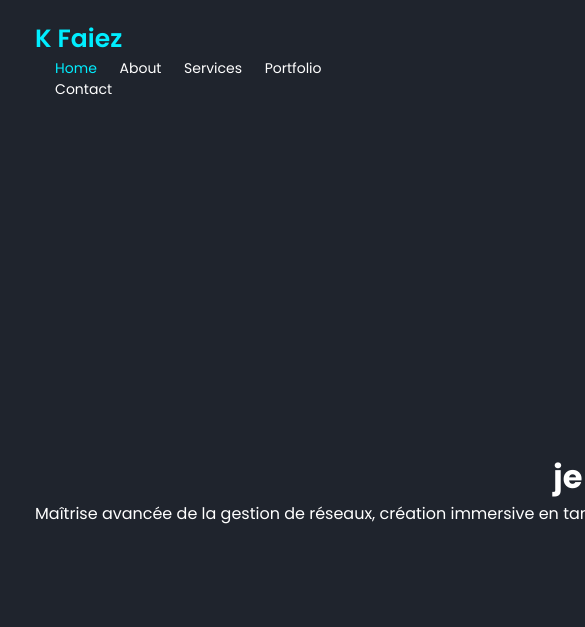
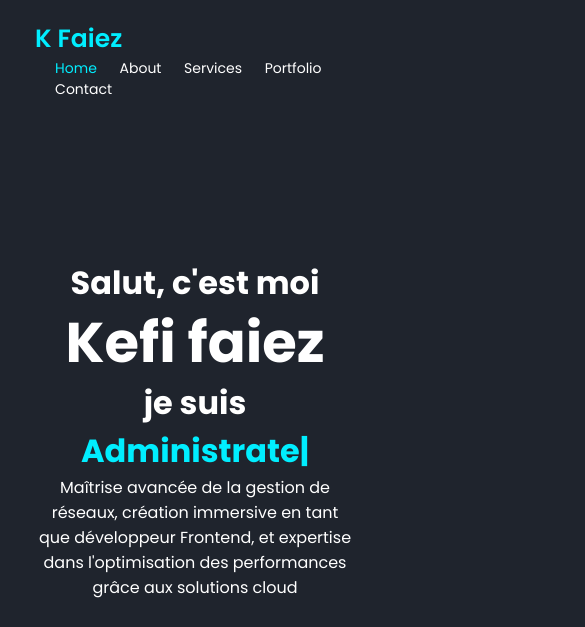
Before and after one commit to kefifaiez/projet3, a plain HTML site: page index.html in a window 390 px wide. Shown: the top 627 px of the page, 585 px wide, since content can reach past the window. Drawn offline with nearby package versions, Linux system fonts and the light colour scheme.

Commit message:
Update style.css

```diff
--- a/style.css
+++ b/style.css
@@ -586,17 +586,6 @@ footer p{
         margin-left: 2rem;
     }
 
- .home-content h3,
-            .home-content .multiple-text {
-                display: inline;
-                margin-right: 10px; /* Ajoutez une marge entre les éléments si nécessaire */
-            }
-
-            .home-content p {
-                white-space: nowrap;
-                overflow: hidden;
-                text-overflow: ellipsis;
-            }
 }
 
 @media screen and (max-width: 552px) {
@@ -608,16 +597,6 @@ footer p{
         height: 82%;
         margin: auto;
     }
- .home-content h3,
-            .home-content .multiple-text {
-                display: inline;
-                margin-right: 10px; /* Ajoutez une marge entre les éléments si nécessaire */
-            }
 
-            .home-content p {
-                white-space: nowrap;
-                overflow: hidden;
-                text-overflow: ellipsis;
-            }
     }
 }
```
